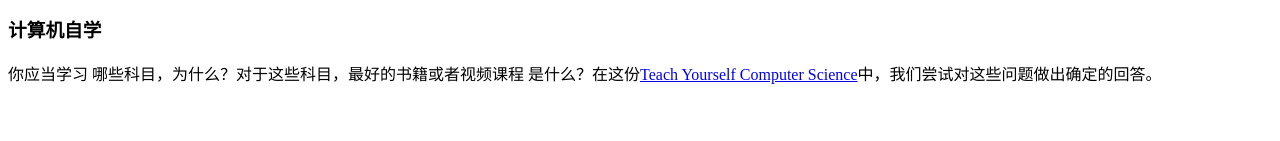
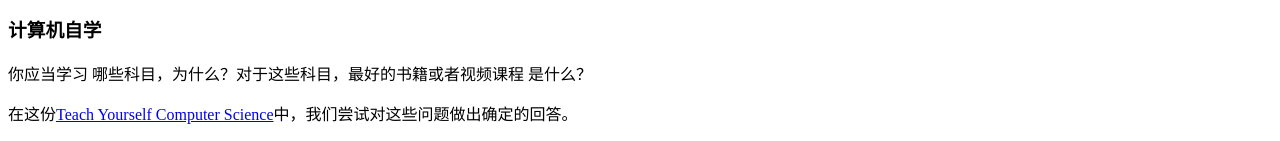
Before and after one commit to whyhardpickname/AdaLab.github.io, a plain HTML site: page index.html in a window 1280 px wide. Shown: the part 842-983 px from the top of the page. Before the commit the page ends 943 px from the top, so only its background shows below. Drawn offline with Linux system fonts and the light colour scheme.

Commit message:
Update index.html

```diff
--- a/index.html
+++ b/index.html
@@ -19,7 +19,8 @@ LeetCode<a href="https://leetcode.com/"><img src="https://assets.leetcode.com/st
 </p>
 <p>LeetCode是面向找IT行业相关公司开发岗/算法岗的一个算法题库网站。</p>
 <h3>计算机自学</h3>
-<p>你应当学习 哪些科目，为什么？对于这些科目，最好的书籍或者视频课程 是什么？在这份<a href="https://teachyourselfcs.com/">Teach Yourself Computer Science</a>中，我们尝试对这些问题做出确定的回答。</p>
+<p>你应当学习 哪些科目，为什么？对于这些科目，最好的书籍或者视频课程 是什么？</p>
+<p>在这份<a href="https://teachyourselfcs.com/">Teach Yourself Computer Science</a>中，我们尝试对这些问题做出确定的回答。</p>
 </body>
 
 </html>
```
